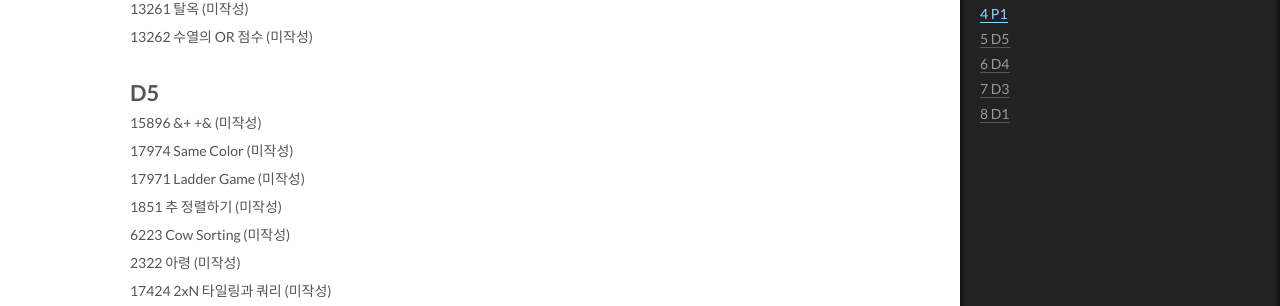
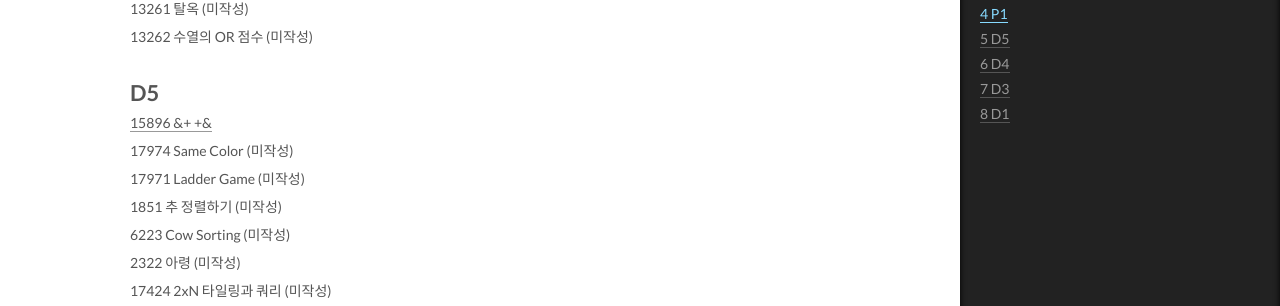
Before and after one commit to ansol4328/ansol4328.github.io, a Jekyll site: the page built from _posts/2021-11-04-PS-in-ROKAF.md, in a window 1280 px wide and 1400 px high, scrolled down 1179 px. Shown: the part 144-450 px from the top of the window. Built offline with Jekyll 4.4.1, drawn with Linux system fonts in a browser that asks for light colours; comment, search, counter and statistics services are not loaded.

Commit message:
add link of new post

```diff
--- a/_posts/2021-11-04-PS-in-ROKAF.md
+++ b/_posts/2021-11-04-PS-in-ROKAF.md
@@ -41,7 +41,7 @@ tags:
 13262 수열의 OR 점수 (미작성)
 
 # D5
-15896 &+ +& (미작성)
+[15896 &+ +&](https://ansol4328.github.io/boj/2021/12/23/BOJ-15896/)
 17974 Same Color (미작성)
 17971 Ladder Game (미작성)
 1851 추 정렬하기 (미작성)
```
